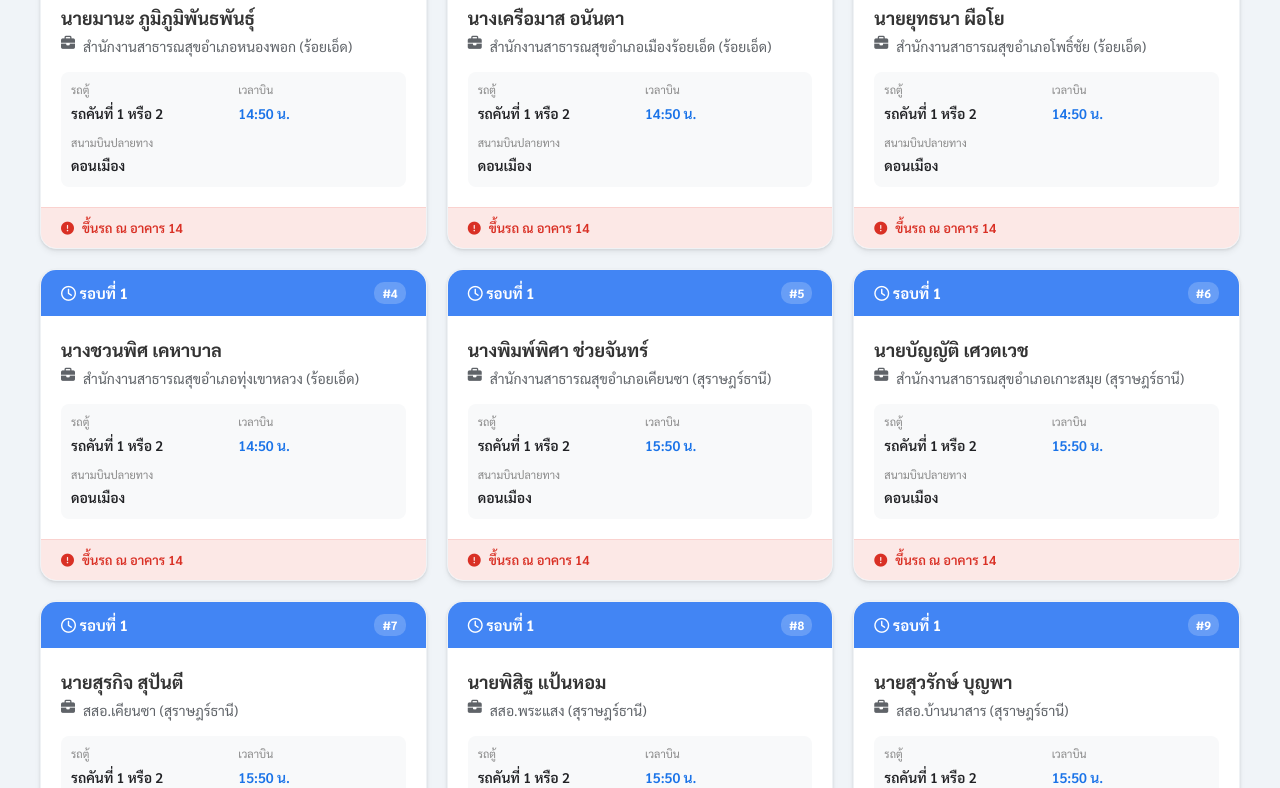
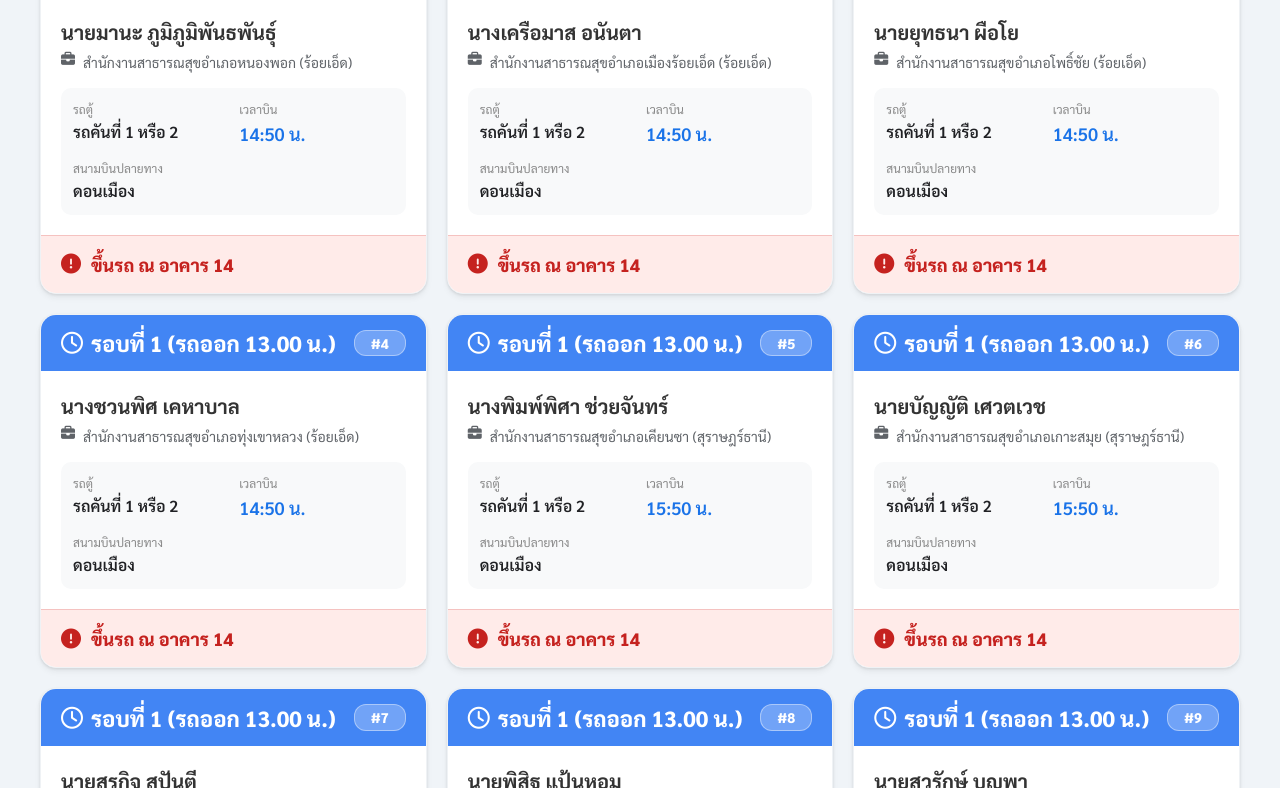
Before and after one commit to poundpop35-creator/Car-Open-house-Dmsc, a plain HTML site: page index.html in a window 1280 px wide. Shown: the part 392-1180 px from the top of the page. Drawn offline with Linux system fonts and the light colour scheme.

Commit message:
Update index.html

```diff
--- a/index.html
+++ b/index.html
@@ -4,17 +4,17 @@
     <meta charset="UTF-8">
     <meta name="viewport" content="width=device-width, initial-scale=1.0">
     <title>ตารางรถรับส่งสนามบิน - Airport Transfer</title>
-    <link href="https://fonts.googleapis.com/css2?family=Sarabun:wght@300;400;500;600;700&display=swap" rel="stylesheet">
+    <link href="https://fonts.googleapis.com/css2?family=Sarabun:wght@300;400;500;600;700;800&display=swap" rel="stylesheet">
     <link rel="stylesheet" href="https://cdnjs.cloudflare.com/ajax/libs/font-awesome/6.4.0/css/all.min.css">
     <style>
         /* --- CSS Styles --- */
         :root {
-            --primary-color: #1a73e8; /* สีหลัก (น้ำเงิน) */
-            --bg-color: #f0f4f8;      /* สีพื้นหลัง */
+            --primary-color: #1a73e8;
+            --bg-color: #f0f4f8;
             --card-bg: #ffffff;
             --text-main: #202124;
             --text-sub: #5f6368;
-            --alert-color: #d93025;   /* สีแดงสำหรับหมายเหตุ */
+            --alert-color: #c5221f; /* แดงเข้มขึ้นให้อ่านง่าย */
             --shadow: 0 4px 6px rgba(0,0,0,0.05), 0 1px 3px rgba(0,0,0,0.1);
         }
 
@@ -36,7 +36,7 @@
             color: var(--primary-color);
             text-align: center;
             margin-bottom: 5px;
-            font-weight: 700;
+            font-weight: 800;
             font-size: 28px;
         }
 
@@ -83,7 +83,7 @@
         .form-control {
             width: 100%;
             padding: 12px 15px;
-            font-size: 15px;
+            font-size: 16px;
             border: 1px solid #dfe1e5;
             border-radius: 8px;
             font-family: 'Sarabun', sans-serif;
@@ -99,7 +99,7 @@
         /* --- Cards --- */
         .card-container {
             display: grid;
-            grid-template-columns: repeat(auto-fill, minmax(340px, 1fr));
+            grid-template-columns: repeat(auto-fill, minmax(360px, 1fr)); /* ขยายความกว้างการ์ดนิดหน่อย */
             gap: 20px;
         }
 
@@ -119,25 +119,32 @@
             box-shadow: 0 10px 20px rgba(0,0,0,0.1);
         }
 
-        /* Header: รอบรถ */
+        /* --- Header ปรับปรุงใหม่ --- */
         .card-header {
-            padding: 12px 20px;
+            padding: 15px 20px; /* เพิ่ม Padding */
             color: white;
-            font-weight: 700;
-            font-size: 15px;
+            font-weight: 800; /* ตัวหนามาก */
+            font-size: 22px;  /* ตัวใหญ่สะใจ */
             display: flex;
             justify-content: space-between;
             align-items: center;
+            line-height: 1.2;
         }
 
-        /* Body: ข้อมูลส่วนตัว */
+        .round-info {
+            display: flex;
+            align-items: center;
+            gap: 8px;
+        }
+
+        /* Body */
         .card-body {
             padding: 20px;
             flex-grow: 1;
         }
 
         .user-name {
-            font-size: 18px;
+            font-size: 20px;
             font-weight: 700;
             color: #333;
             margin-bottom: 5px;
@@ -155,45 +162,48 @@
         .info-grid {
             display: grid;
             grid-template-columns: 1fr 1fr;
-            gap: 10px;
+            gap: 12px;
             background: #f8f9fa;
-            padding: 10px;
-            border-radius: 8px;
+            padding: 12px;
+            border-radius: 10px;
         }
 
         .info-item label {
             display: block;
-            font-size: 11px;
+            font-size: 12px;
             color: #888;
             margin-bottom: 2px;
         }
 
         .info-item span {
-            font-size: 14px;
+            font-size: 16px;
             font-weight: 600;
             color: var(--text-main);
         }
 
-        .flight-time { color: var(--primary-color) !important; }
+        .flight-time { color: var(--primary-color) !important; font-size: 18px !important; }
 
-        /* Footer: หมายเหตุ */
+        /* --- Footer ปรับปรุงใหม่ --- */
         .card-footer {
-            background-color: #fce8e6; /* พื้นหลังสีแดงอ่อน */
-            padding: 10px 20px;
-            font-size: 13px;
+            background-color: #ffebe9; /* พื้นหลังแดงอ่อน */
+            padding: 15px 20px; /* เพิ่ม Padding */
+            font-size: 18px; /* ตัวใหญ่ */
             color: var(--alert-color);
-            font-weight: 600;
+            font-weight: 800; /* ตัวหนา */
             display: flex;
             align-items: center;
-            gap: 8px;
-            border-top: 1px solid #fad2cf;
+            gap: 10px;
+            border-top: 1px solid #f5c2c0;
         }
 
         .seq-badge {
-            background: rgba(255,255,255,0.2);
-            padding: 2px 8px;
-            border-radius: 10px;
-            font-size: 12px;
+            background: rgba(255,255,255,0.25);
+            padding: 4px 10px;
+            border-radius: 12px;
+            font-size: 14px;
+            min-width: 30px;
+            text-align: center;
+            border: 1px solid rgba(255,255,255,0.4);
         }
 
         .no-result {
@@ -204,6 +214,12 @@
             background: #fff;
             border-radius: 12px;
             display: none;
+        }
+
+        /* รองรับมือถือ */
+        @media (max-width: 480px) {
+            .card-header { font-size: 18px; } /* ลดขนาดนิดนึงบนมือถือกันตกบรรทัด */
+            .card-footer { font-size: 16px; }
         }
 
     </style>
@@ -222,13 +238,13 @@
             </div>
             <div class="filter-box">
                 <select id="roundFilter" class="form-control">
-                    <option value="">🕒 ทุกรอบเดินทาง (All Rounds)</option>
-                    </select>
+                    <option value="">🕒 ทุกรอบเดินทาง</option>
+                </select>
             </div>
             <div class="filter-box">
                 <select id="carFilter" class="form-control">
-                    <option value="">🚐 ทุกคัน (All Cars)</option>
-                     </select>
+                    <option value="">🚐 ทุกคัน</option>
+                </select>
             </div>
         </div>
 
@@ -292,13 +308,10 @@
         const noResultMsg = document.getElementById('noResult');
 
         // --- 3. ฟังก์ชันจัดรูปแบบเวลา (14.5 -> 14:50 น.) ---
-        // สมมติฐาน: ข้อมูลมาแบบทศนิยม 14.5 คือ 14:50, 16.35 คือ 16:35
         function formatFlightTime(val) {
             if (!val) return "-";
             const numVal = parseFloat(val);
-            // แปลงทศนิยม 2 ตำแหน่งเป็น string
             let s = numVal.toFixed(2);
-            // เปลี่ยนจุดเป็น colon
             return s.replace('.', ':') + " น.";
         }
 
@@ -307,7 +320,7 @@
             if (roundStr.includes("รอบที่ 1")) return "#4285F4"; // Blue
             if (roundStr.includes("รอบที่ 2")) return "#FBBC05"; // Yellow/Orange
             if (roundStr.includes("รอบที่ 3")) return "#34A853"; // Green
-            return "#999"; // Default
+            return "#999";
         }
 
         // --- 5. Prepare Dropdown Filters ---
@@ -367,13 +380,15 @@
 
                 // กำหนดสีหัวการ์ด
                 const headerColor = getRoundColor(roundStr);
-                // ปรับสีตัวอักษรถ้าพื้นหลังเหลือง
                 const headerTextColor = (headerColor === "#FBBC05") ? "#333" : "#fff";
 
                 const html = `
                     <div class="guest-card">
                         <div class="card-header" style="background-color: ${headerColor}; color: ${headerTextColor};">
-                            <span><i class="far fa-clock"></i> ${roundStr.split('(')[0].trim()}</span>
+                            <div class="round-info">
+                                <i class="far fa-clock"></i>
+                                <span>${roundStr}</span>
+                            </div>
                             <span class="seq-badge">#${seq}</span>
                         </div>
 
@@ -401,7 +416,7 @@
                         </div>
 
                         <div class="card-footer">
-                            <i class="fas fa-exclamation-circle"></i>
+                            <i class="fas fa-exclamation-circle" style="font-size: 20px;"></i>
                             <span>${remark}</span>
                         </div>
                     </div>
```
